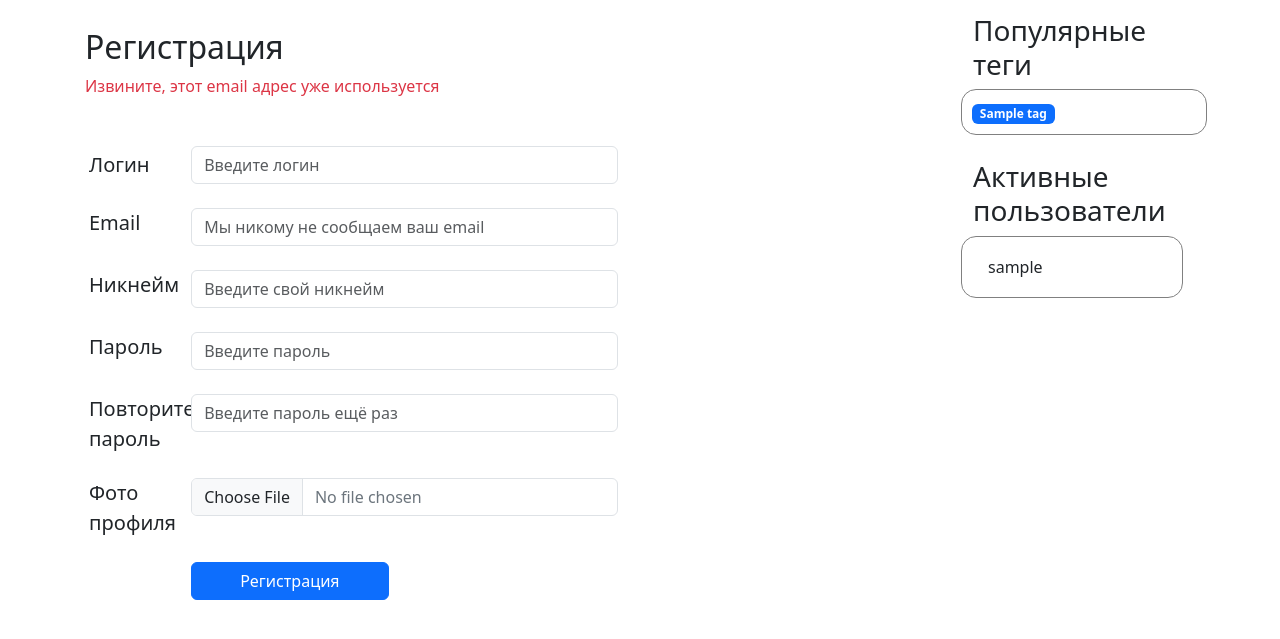
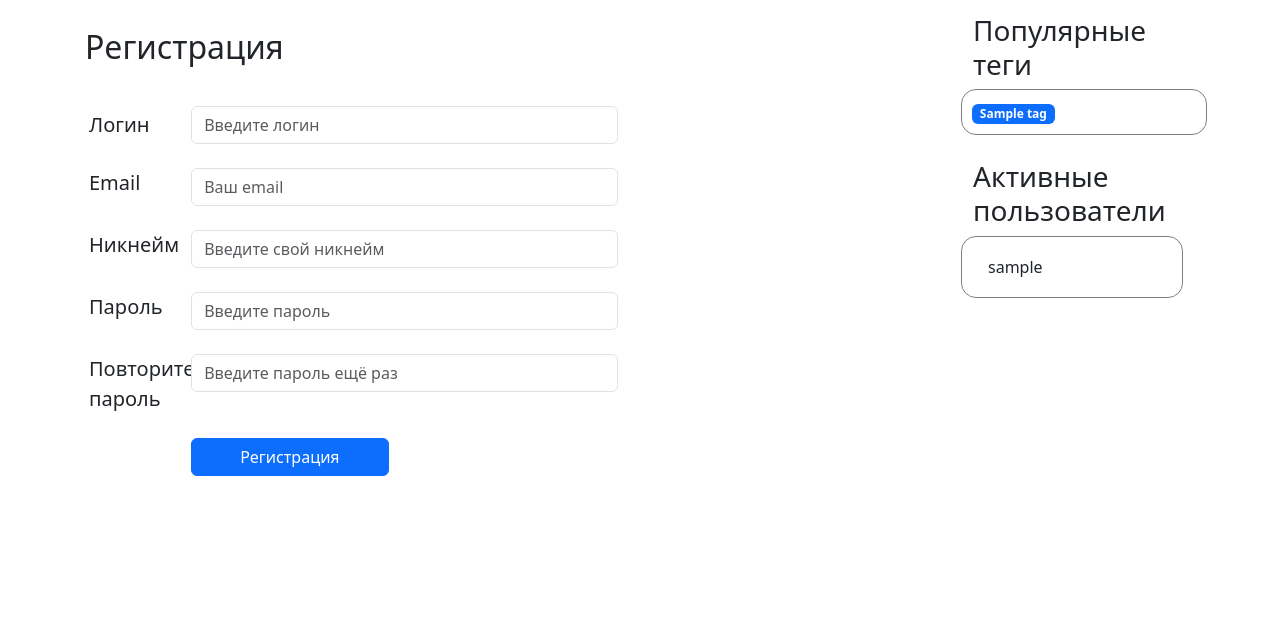
Before and after one commit to KirillDavydenkov/webProject, a Django app: template templates/register.html in a window 1280 px wide. Shown: the part 56-695 px from the top of the page. Run offline with Django 4.2, Linux system fonts and the light colour scheme; the template is opened without the code that fills it: most values are stand-ins (such as "Sample title", 1, 10 or a date in 2020).

Commit message:
fixed ht2 and ht3, add ht4

```diff
--- a/ProjectWEB/settings.py
+++ b/ProjectWEB/settings.py
@@ -49,6 +49,10 @@ MIDDLEWARE = [
     'django.contrib.messages.middleware.MessageMiddleware',
     'django.middleware.clickjacking.XFrameOptionsMiddleware',
 ]
+
+AUTHENTICATION_BACKENDS = (
+    'django.contrib.auth.backends.ModelBackend',
+)
 
 ROOT_URLCONF = 'ProjectWEB.urls'
 
--- a/ProjectWEB/urls.py
+++ b/ProjectWEB/urls.py
@@ -28,5 +28,6 @@ urlpatterns = [
     path('login', views.login, name='login'),
     path('register', views.register, name='register'),
     path('tag/<str:name>', views.tag, name='tag'),
+    path('logout', views.user_logout, name='user_logout'),
     path('admin/', admin.site.urls),
 ]
--- a/templates/layouts/base.html
+++ b/templates/layouts/base.html
@@ -118,8 +118,7 @@
                        href="{% url 'ask' %}" style="margin-right: 40px" role="button">Спросить</a>
                 </div>
                 <ul class="navbar-nav ms-auto mb-2 mb-md-0">
-                    {% block user_status %}
-                    {% endblock %}
+                    {% include 'components/user_status.html' %}
                 </ul>
 
 
@@ -142,7 +141,7 @@
                     <div class="tags"
                          style="border: 1px solid grey; max-width: 280px; border-radius: 15px; padding: 10px;">
                         {% for tag in tags %}
-                            <span class="badge bg-primary"><a href="/tag/{{ tag.name }}"
+                            <span class="badge bg-primary"><a href="{% url 'tag' name=tag.name %}"
                                                               style="text-decoration: none;
                                                           color: white">{{ tag.name }}</a></span>
                         {% endfor %}
--- a/templates/register.html
+++ b/templates/register.html
@@ -1,24 +1,18 @@
 {% extends "layouts/base.html" %}
-
-{% block user_status %}
-    <li class="nav-item">
-        <a class="nav-link active" aria-current="page" href="{% url 'login' %}">Войти</a>
-    </li>
-    <li class="nav-item">
-        <a class="nav-link active" aria-current="page" href="{% url 'register' %}">Регистрация</a>
-    </li>
-{% endblock user_status %}
 
 {% block content %}
     <div class="col-9 my-4">
         <div class="d-flex justify-content-start align-items-center">
             <h2>Регистрация</h2>
         </div>
-        <div class="d-flex justify-content-start align-items-center">
-            <p class="text-danger">Извините, этот email адрес уже используется</p>
-        </div>
+{#        <div class="d-flex justify-content-start align-items-center">#}
+{#            <p class="text-danger">Извините, этот email адрес уже используется</p>#}
+{#        </div>#}
 
         <div class="container p-3 my-3">
+
+            <form method="post" action="{% url 'register' %}" enctype="multipart/form-data" class="login_form">
+                {% csrf_token %}
                 <div class="row align-items-center">
 
                     <div class="col-2 px-0">
@@ -26,12 +20,10 @@
                     </div>
 
                     <div class="col-10">
-                    <form class="form-horizontal" action="" method="POST" role="form" name="" id="">
                         <div class="form-group">
-                            <input type="email" id="loginName" class="form-control"
+                            <input type="text" name="login" class="form-control"
                                    placeholder="Введите логин"/>
                         </div>
-                    </form>
                     </div>
                 </div>
 
@@ -42,8 +34,8 @@
                     </div>
 
                     <div class="col-10">
-                    <input id="email" type="email" class="form-control"
-                           placeholder="Мы никому не сообщаем ваш email"/>
+                        <input name="email" type="email" class="form-control"
+                               placeholder="Ваш email"/>
                     </div>
                 </div>
 
@@ -54,7 +46,7 @@
                     </div>
 
                     <div class="col-10">
-                    <input id="nickname" type="text" class="form-control"
+                        <input name="nickname" type="text" class="form-control"
                                placeholder="Введите свой никнейм"/>
                     </div>
                 </div>
@@ -66,7 +58,7 @@
                     </div>
 
                     <div class="col-10">
-                    <input id="password" type="password" class="form-control"
+                        <input name="password" type="password" class="form-control"
                                placeholder="Введите пароль"/>
                     </div>
                 </div>
@@ -78,22 +70,22 @@
                     </div>
 
                     <div class="col-10">
-                    <input id="password2" type="password" class="form-control"
+                        <input name="password2" type="password" class="form-control"
                                placeholder="Введите пароль ещё раз"/>
                     </div>
                 </div>
 
-            <div class="row my-4">
-
-                <div class="col-2 px-0">
-                    <label for="avatar" class="text-body fs-5">Фото профиля</label>
-                </div>
-
-                <div class="col-10">
-                    <input type="file" class="form-control text-secondary" id="avatar"
-                           placeholder="Выберите фото"/>
-                </div>
-            </div>
+{#                <div class="row my-4">#}
+{##}
+{#                    <div class="col-2 px-0">#}
+{#                        <label for="avatar" class="text-body fs-5">Фото профиля</label>#}
+{#                    </div>#}
+{##}
+{#                    <div class="col-10">#}
+{#                        <input type="file" class="form-control text-secondary" name="avatar"#}
+{#                               placeholder="Выберите фото"/>#}
+{#                    </div>#}
+{#                </div>#}
 
                 <div class="row align-items-center">
 
```
Also changed, not shown: other parts of templates/register.html (+2 -2 lines), app/models.py (+9 -6 lines), app/views.py (+59 -10 lines), requirements.txt (added, +8 -0 lines), templates/ask.html (+0 -11 lines), templates/components/user_status.html (added, +25 -0 lines), templates/index.html (+0 -17 lines), templates/login.html (+6 -15 lines), templates/question.html (+1 -8 lines), templates/settings.html (+0 -17 lines), templates/tag.html (+0 -16 lines), app/migrations/0006_remove_answer_likes_remove_question_likes_and_more.py (added), app/migrations/0007_alter_question_likes.py (added), app/migrations/0008_remove_question_likes_question_likes.py (added), 1 more files, 1 other file. Lines whose indentation alone changed are shown as unchanged.
